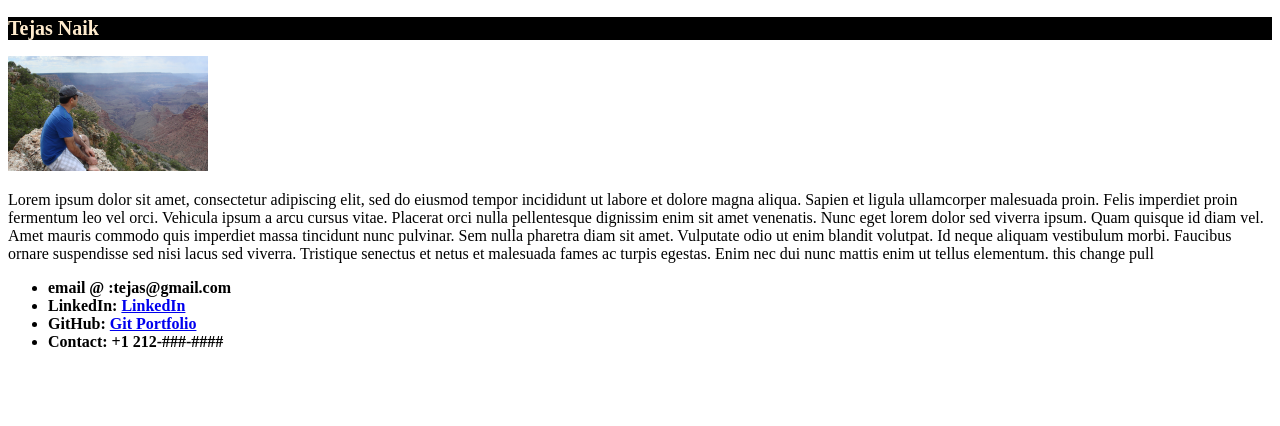
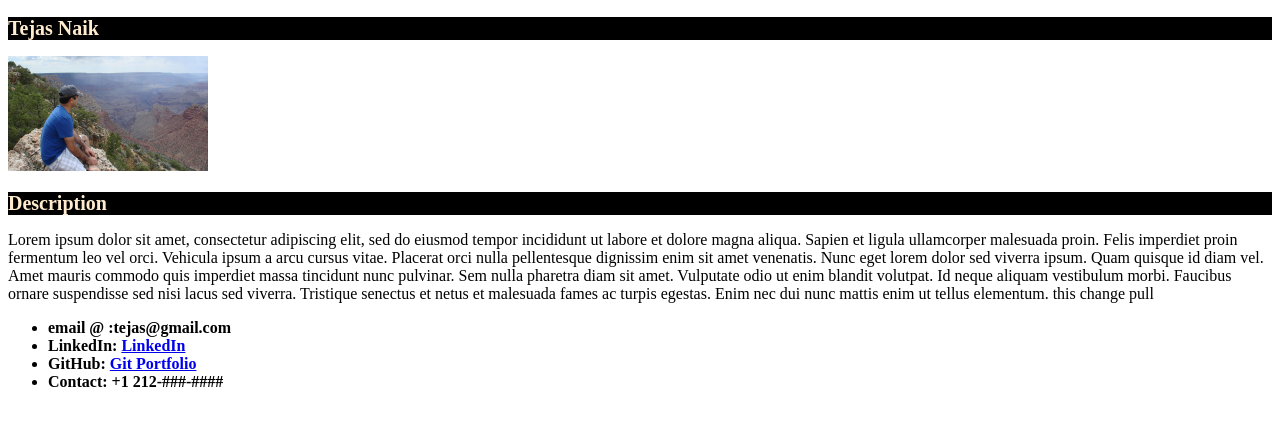
Before and after one commit to TMNData/TMNData.github.io, a plain HTML site: page index.html in a window 1280 px wide. Drawn offline with Linux system fonts and the light colour scheme.

Commit message:
updatesection des

```diff
--- a/index.html
+++ b/index.html
@@ -14,6 +14,8 @@
 
     <img class="fit-picture" width="200"
      src="output/DSC01970.JPG" alt=" ">
+
+     <h2 id="white" class="back-black" >Description</h2>
 
      <p>
       Lorem ipsum dolor sit amet, consectetur adipiscing elit, sed do eiusmod tempor incididunt ut labore et dolore
```
